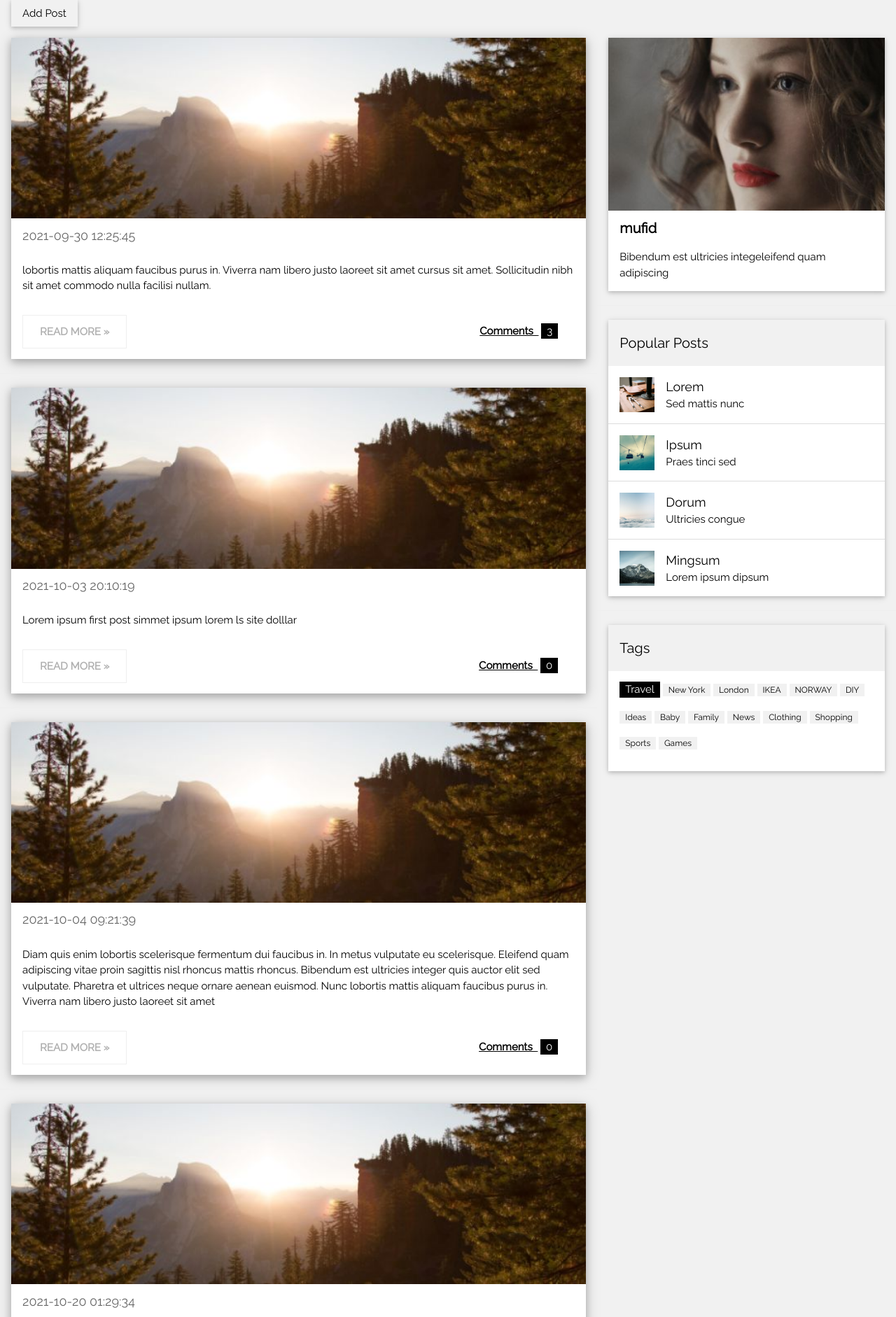
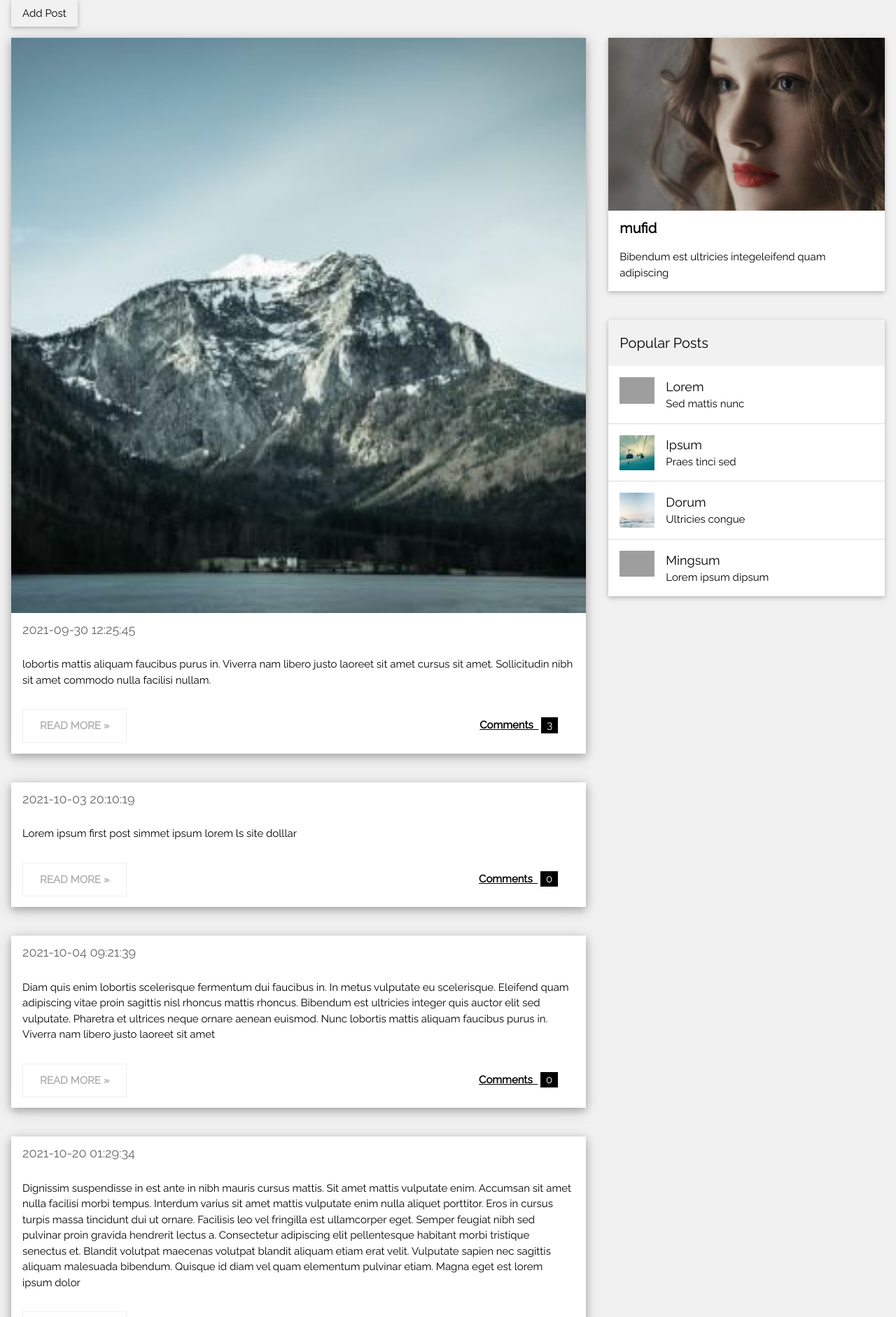
Before and after one commit to mufidmohammed/blog, a PHP site: page / in a window 1280 px wide. Shown: the part 181-2063 px from the top of the page at 70% size. Run offline with PHP 8.4, Linux system fonts and the light colour scheme; a user stored in the database is signed in; data comes from the database, SQL or seed files in the repository; grey boxes are pictures that could not be loaded.

Commit message:
Can now post with images

```diff
--- a/index.php
+++ b/index.php
@@ -2,6 +2,8 @@
 
 require_once 'db_connect/connect.php';
 require_once 'app.php';
+require_once 'uploads.php';
+
 
 session_start();
 
@@ -14,10 +16,7 @@ $userid = $_SESSION['userid'];
 $posts = all_post($conn);
 $popular = popular_posts($conn);
 
-if ($userid !== 0)
-  $user = get_user_by_id($userid, $conn);
-else
-  $user = "";
+$user = get_user_by_id($userid, $conn);
 
 ?>
 
@@ -50,14 +49,16 @@ body,h1,h2,h3,h4,h5 {font-family: "Raleway", sans-serif}
 <!-- Blog entries -->
 <div class="w3-col l8 s12">
 
-<!-- Blog entries -->
 <?php foreach($posts as $key => $post) : ?>
   <!-- Blog entry -->
   <div class="w3-card-4 w3-margin w3-white">
-    <img src="images/woods.jpg" alt="Nature" style="width:100%">
+    <!-- Display blog image (if any) -->
+    <?php if (get_image($post['id'])): ?>
+      <img src="<?= 'images/' . get_image($post['id']) ?>" style="width:100%" alt="">
+    <?php endif ?>
     <div class="w3-container">
-      <h3><b><?= $post['title'] ?? ""; ?></b></h3>
-      <h5><span class="w3-opacity"> <?= $post['date_posted'] ?? ""; ?></span></h5>
+      <h3><b><?= $post['title'] ?? "" ?></b></h3>
+      <h5><span class="w3-opacity"> <?= $post['date_posted'] ?? "" ?></span></h5>
     </div>
 
     <div class="w3-container">
@@ -69,11 +70,11 @@ body,h1,h2,h3,h4,h5 {font-family: "Raleway", sans-serif}
         ?>
       </p>
       <?php if($post['userid'] === $userid): ?>
-        <p><a href="delete_post.php?postid=<?= $post['id']; ?>">delete</a></p>
+        <p><a href="delete_post.php?postid=<?= $post['id'] ?>">delete</a></p>
       <?php endif ?>
       <div class="w3-row">
         <div class="w3-col m8 s12">
-          <p><button id="<?= 'all_post' . $key; ?>" class="w3-button w3-padding-large w3-white w3-border w3-disabled"><b>READ MORE »</b></button></p>
+          <p><button id="<?= 'all_post' . $key ?>" class="w3-button w3-padding-large w3-white w3-border w3-disabled"><b>READ MORE »</b></button></p>
         </div>
         <div class="w3-col m4 w3-hide-small">
           <p><span class="w3-padding-large w3-right"><a href="show_comments.php?id=<?= $post['id']; ?>"><b>Comments  </b></a> <span class="w3-tag"><?= num_comments($post['id'], $conn); ?></span></p>
@@ -83,28 +84,6 @@ body,h1,h2,h3,h4,h5 {font-family: "Raleway", sans-serif}
   </div>
   <hr>
 <?php endforeach ?>
-
-  <!-- Blog entry -->
-  <div class="w3-card-4 w3-margin w3-white">
-  <img src="images/bridge.jpg" alt="Norway" style="width:100%">
-    <div class="w3-container">
-      <h3><b>BLOG ENTRY</b></h3>
-      <h5>Title description, <span class="w3-opacity">April 2, 2014</span></h5>
-    </div>
-
-    <div class="w3-container">
-      <p>Mauris neque quam, fermentum ut nisl vitae, convallis maximus nisl. Sed mattis nunc id lorem euismod placerat. Vivamus porttitor magna enim, ac accumsan tortor cursus at. Phasellus sed ultricies mi non congue ullam corper. Praesent tincidunt sed
-        tellus ut rutrum. Sed vitae justo condimentum, porta lectus vitae, ultricies congue gravida diam non fringilla.</p>
-      <div class="w3-row">
-        <div class="w3-col m8 s12">
-          <p><button class="w3-button w3-padding-large w3-white w3-border"><b>READ MORE »</b></button></p>
-        </div>
-        <div class="w3-col m4 w3-hide-small">
-          <p><span class="w3-padding-large w3-right"><b>Comments  </b> <span class="w3-badge">2</span></span></p>
-        </div>
-      </div>
-    </div>
-  </div>
 <!-- END BLOG ENTRIES -->
 </div>
 
@@ -150,22 +129,6 @@ body,h1,h2,h3,h4,h5 {font-family: "Raleway", sans-serif}
     </ul>
   </div>
   <hr>
-
-  <!-- Labels / tags -->
-  <div class="w3-card w3-margin">
-    <div class="w3-container w3-padding">
-      <h4>Tags</h4>
-    </div>
-    <div class="w3-container w3-white">
-    <p><span class="w3-tag w3-black w3-margin-bottom">Travel</span> <span class="w3-tag w3-light-grey w3-small w3-margin-bottom">New York</span> <span class="w3-tag w3-light-grey w3-small w3-margin-bottom">London</span>
-      <span class="w3-tag w3-light-grey w3-small w3-margin-bottom">IKEA</span> <span class="w3-tag w3-light-grey w3-small w3-margin-bottom">NORWAY</span> <span class="w3-tag w3-light-grey w3-small w3-margin-bottom">DIY</span>
-      <span class="w3-tag w3-light-grey w3-small w3-margin-bottom">Ideas</span> <span class="w3-tag w3-light-grey w3-small w3-margin-bottom">Baby</span> <span class="w3-tag w3-light-grey w3-small w3-margin-bottom">Family</span>
-      <span class="w3-tag w3-light-grey w3-small w3-margin-bottom">News</span> <span class="w3-tag w3-light-grey w3-small w3-margin-bottom">Clothing</span> <span class="w3-tag w3-light-grey w3-small w3-margin-bottom">Shopping</span>
-      <span class="w3-tag w3-light-grey w3-small w3-margin-bottom">Sports</span> <span class="w3-tag w3-light-grey w3-small w3-margin-bottom">Games</span>
-    </p>
-    </div>
-  </div>
-
 <!-- END Introduction Menu -->
 </div>
 
--- /dev/null
+++ b/uploads.php
@@ -0,0 +1,25 @@
+<?php
+
+function strip_extension($filename)
+{
+  // get the last occurrence of '.'
+  $ext_index = strrpos($filename, '.');
+  // get name of string excluding the extension
+  $name = substr($filename, 0, $ext_index);
+
+  return $name;
+}
+
+function get_image($postid)
+{
+  if ($handle = opendir(__DIR__ . '/images'))
+  {
+    while (false !== ($filename = readdir($handle)))
+    {
+      if ($postid === strip_extension($filename)) {
+        closedir($handle);
+        return $filename;
+      }
+    }
+  }
+}
```
Also changed, not shown: add_post.php (+49 -5 lines), show_comments.php (+6 -4 lines), images/22.jpg (added), images/5.jpg (renamed from images/rock.jpg), images/workshop.jpg (deleted).
